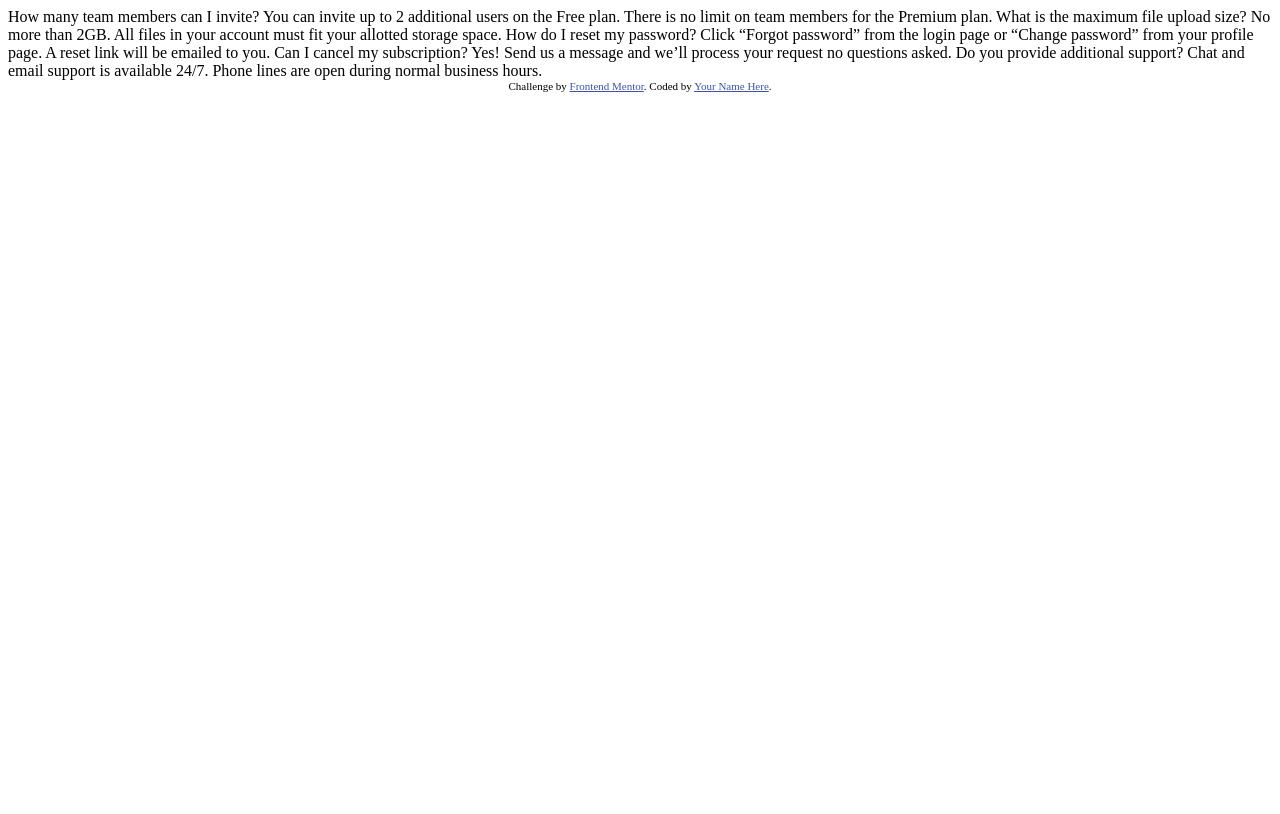
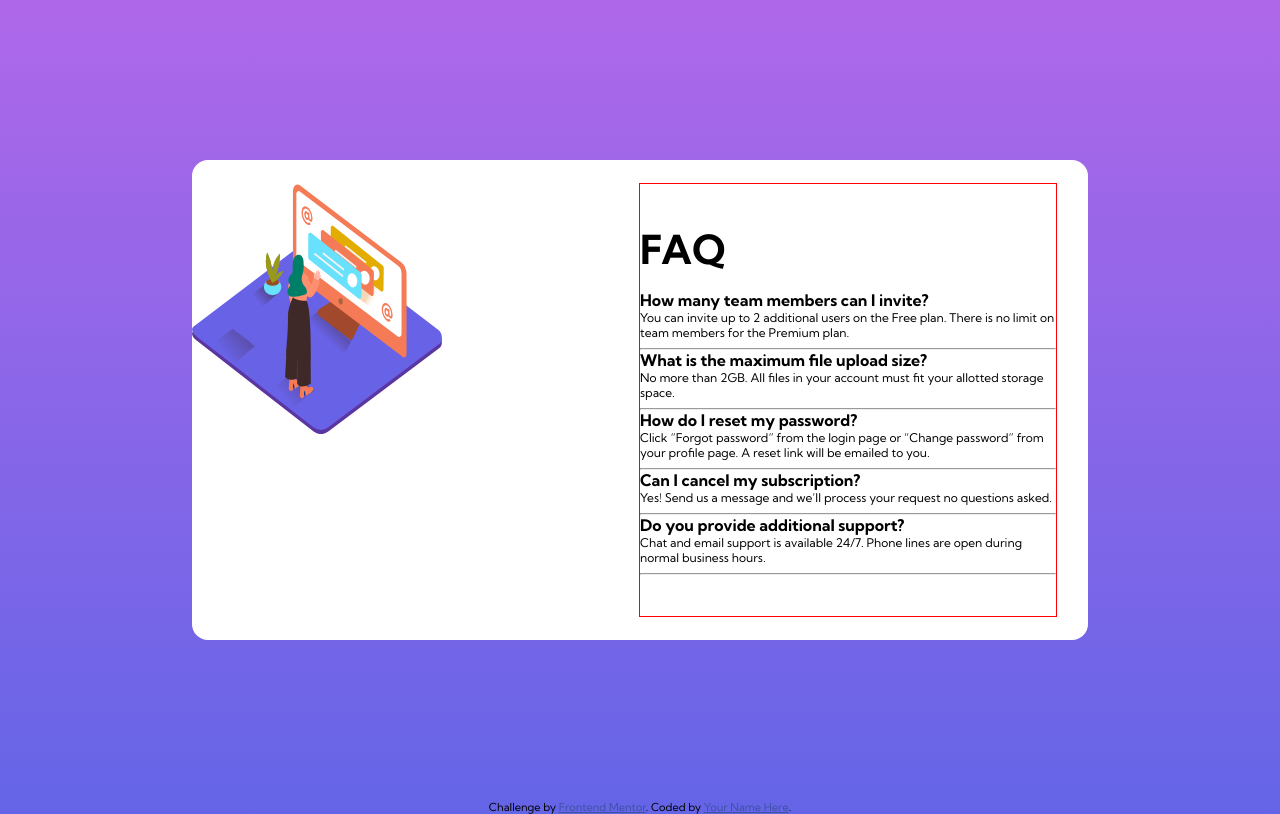
Before and after one commit to Jonyango/faq-accordion, a plain HTML site: page index.html in a window 1280 px wide. Drawn offline with Linux system fonts and the light colour scheme.

Commit message:
worked on the layout of the card

```diff
--- a/index.html
+++ b/index.html
@@ -5,6 +5,10 @@
   <meta name="viewport" content="width=device-width, initial-scale=1.0"> <!-- displays site properly based on user's device -->
 
   <link rel="icon" type="image/png" sizes="32x32" href="./images/favicon-32x32.png">
+  <link rel="preconnect" href="https://fonts.googleapis.com">
+<link rel="preconnect" href="https://fonts.gstatic.com" crossorigin>
+<link href="https://fonts.googleapis.com/css2?family=Kumbh+Sans:wght@400;700&display=swap" rel="stylesheet">
+<link rel="stylesheet" href="styles.css">
 
   <title>Frontend Mentor | FAQ Accordion Card</title>
 
@@ -15,22 +19,58 @@
   </style>
 </head>
 <body>
-  How many team members can I invite?
-  You can invite up to 2 additional users on the Free plan. There is no limit on
-  team members for the Premium plan.
+  <section id="faq">
+    <div class="container">
+      <div class="img">
+        <img src="images/illustration-woman-online-desktop.svg" alt="" width="250px" height="250px">
+        <!-- <img src="images/illustration-box-desktop.svg" alt=""> -->
+        <!-- <img src="images/bg-pattern-desktop.svg" alt="" height="350px" width="350px"> -->
+      </div>
+      <div class="questions-cont">
+        <h1 id="page-title">FAQ</h1>
+        <div class="question-card">
+          <h2>How many team members can I invite?</h2>
+          <p>You can invite up to 2 additional users on the Free plan. There is no limit on
+            team members for the Premium plan.
+          </p>
 
-  What is the maximum file upload size?
-  No more than 2GB. All files in your account must fit your allotted storage space.
+        </div>
+        <hr>
+        <div class="question-card">
+         <h2>What is the maximum file upload size?</h2>
+<p>No more than 2GB. All files in your account must fit your allotted storage space.</p>
+        </div>
+        <hr>
+        <div class="question-card">
+<h2>How do I reset my password?</h2>
+<p>Click “Forgot password” from the login page or “Change password” from your profile page.
+  A reset link will be emailed to you.</p>
+        </div>
+        <hr>
+        <div class="question-card">
+<h2>  Can I cancel my subscription?
+</h2>
+<p> Yes! Send us a message and we’ll process your request no questions asked.</p>
+        </div>
+        <hr>
+        <div class="question-card">
+<h2>Do you provide additional support?</h2>
+<p>Chat and email support is available 24/7. Phone lines are open during normal business hours.</p>
+        </div>
+        <hr>
 
-  How do I reset my password?
-  Click “Forgot password” from the login page or “Change password” from your profile page.
-  A reset link will be emailed to you.
+      </div>
+    </div>
+  </section>
 
-  Can I cancel my subscription?
-  Yes! Send us a message and we’ll process your request no questions asked.
 
-  Do you provide additional support?
-  Chat and email support is available 24/7. Phone lines are open during normal business hours.
+
+
+
+
+
+
+
 
   <div class="attribution">
     Challenge by <a href="https://www.frontendmentor.io?ref=challenge" target="_blank">Frontend Mentor</a>.
--- a/styles.css
+++ b/styles.css
@@ -3,3 +3,53 @@
   padding: 0;
   box-sizing: border-box;
 }
+:root{
+  --saturated-blue:hsl(238, 29%, 16%);
+  --soft-red:hsl(14, 88%, 65%);
+  --violet:hsl(273, 75%, 66%);
+  --blue:hsl(240, 73%, 65%);
+  --dark-blue:hsl(237, 12%, 33%);
+  --grayish-blue:hsl(240, 6%, 50%);
+  --light-grayish-blue:hsl(240, 5%, 91%);
+
+}
+
+body{
+  font-size: 75%;
+  font-family: 'Kumbh Sans', sans-serif;
+  background:linear-gradient(var(--violet),var(--blue));
+  background-repeat: no-repeat;
+}
+h2{
+  font-size: 16px;
+}
+
+#faq{
+  min-height: 100vh;
+  display: flex;
+  justify-content: center;
+  align-items: center;
+}
+#page-title{
+  font-size: 40px;
+  margin-bottom: 1rem;
+}
+.container{
+  display: grid;
+  background-color: white;
+  border-radius: 1rem;
+  width: 70%;
+  grid-template-columns:1fr 1fr;
+  padding:1.5rem 0;
+  height: 30rem;;
+}
+.questions-cont{
+  margin-right: 2rem;
+  outline:1px solid red;
+  display: flex;
+  flex-direction: column;
+  justify-content: center;
+}
+.question-card{
+  margin-bottom: .5rem;
+}
```
